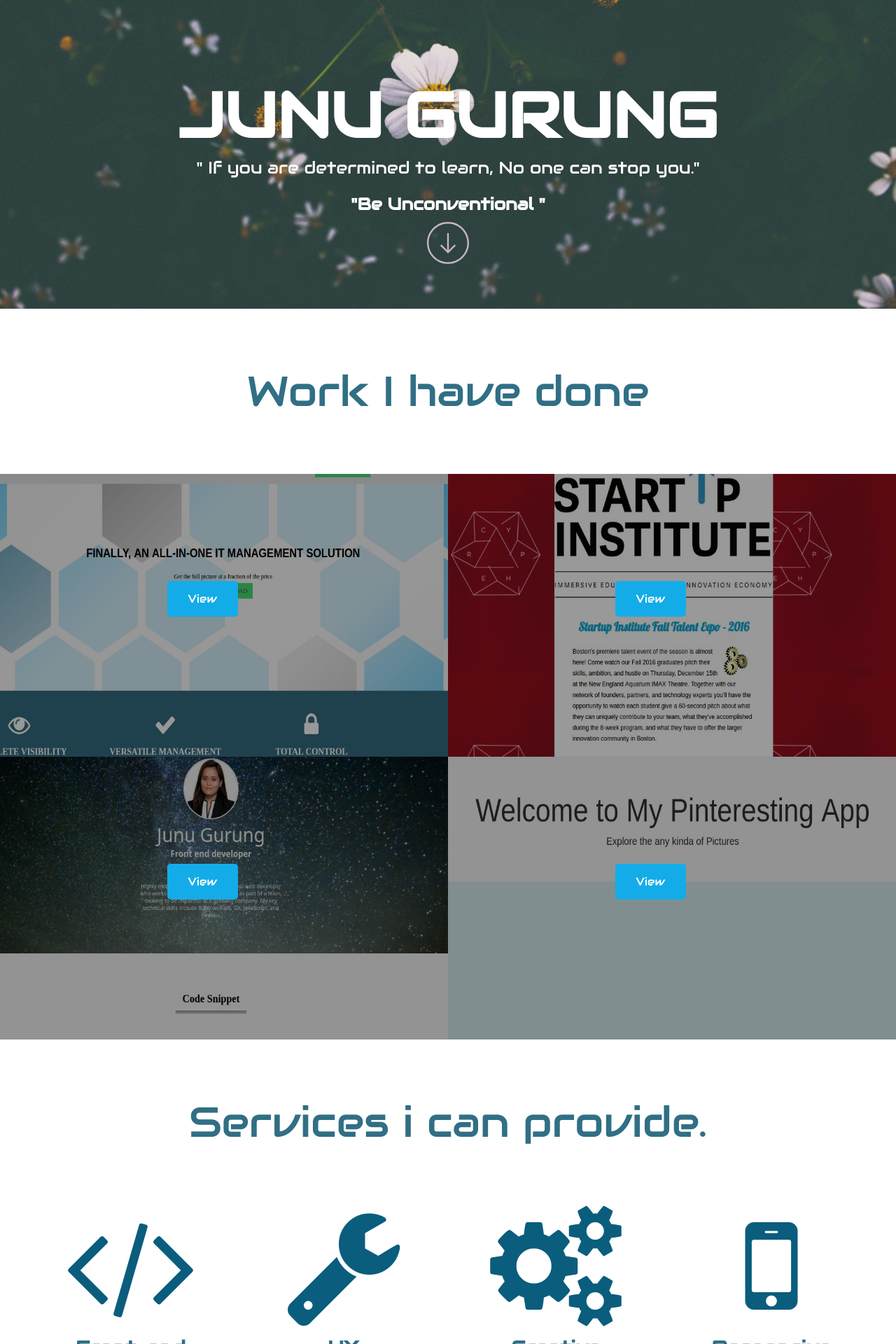
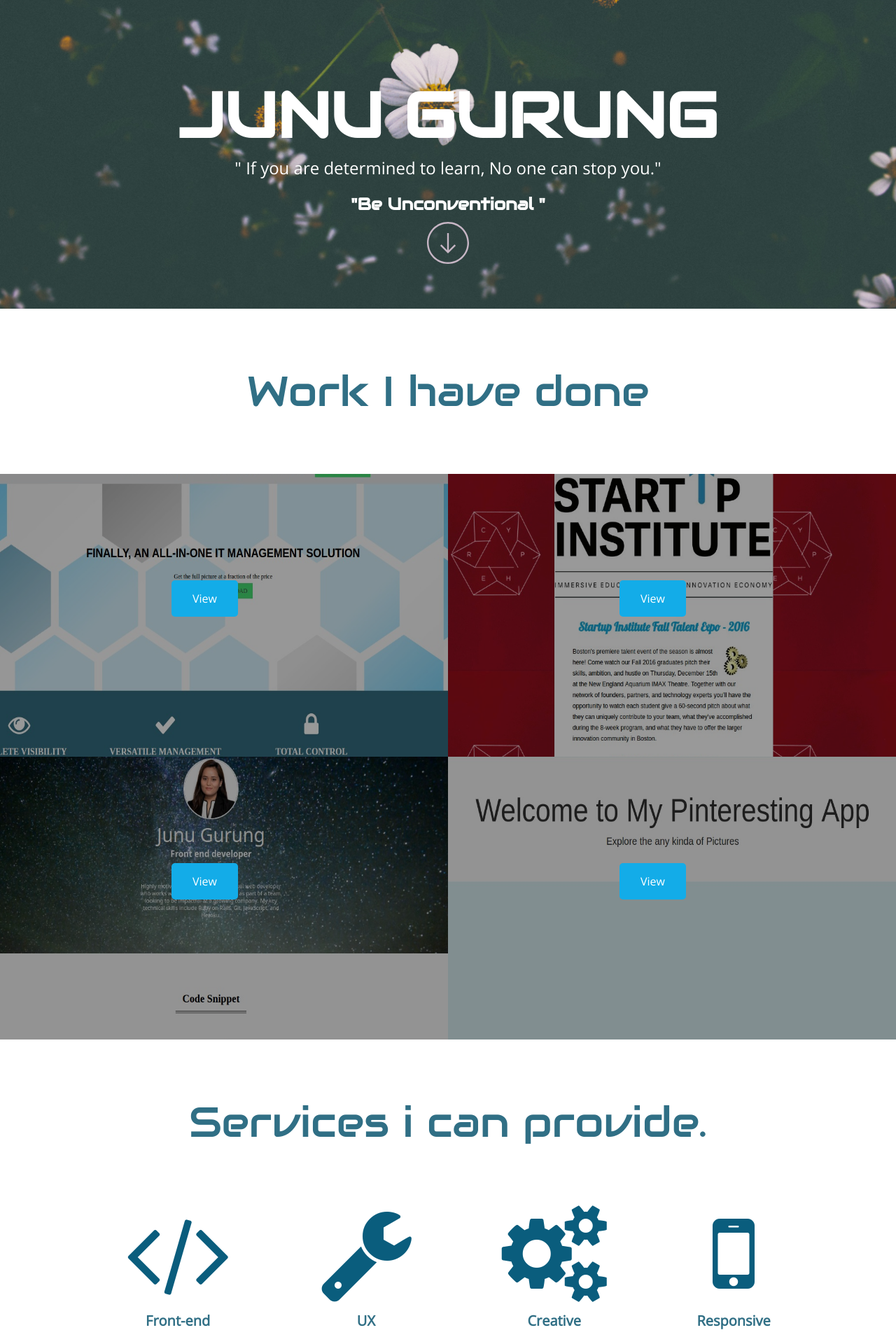
Before and after one commit to JunuGurung/PORTFOLIO, a PHP site: page / in a window 1280 px wide. Shown: the part 200-2120 px from the top of the page at 70% size. Run offline with PHP 8.4, Linux system fonts and the light colour scheme; some libraries are stand-ins or nearby versions.

Commit message:
about me texture and css modified

```diff
--- a/css/master.css
+++ b/css/master.css
@@ -84,6 +84,13 @@ nav.small{
   font-size: 28px;
   margin-top: 20px;
 }
+.sub-2last{
+  font-family: 'Open Sans', sans-serif;
+  font-size: 24px;
+  margin-top: 20px;
+}
+
+
 .sub-last{
   font-family: 'Audiowide', cursive;
   font-size: 24px;
@@ -148,7 +155,7 @@ nav.small{
     text-decoration: none;
     border: none;
     padding: 15px 30px;
-    font-family: 'Audiowide', cursive;
+    font-family: 'Open Sans', sans-serif;
     border-radius: 5px;
 }
 
@@ -196,26 +203,28 @@ nav.small{
   padding-bottom: 55px;
   font-size: 35px;
 
+
+}
+.aw-font{
+  color: #0A5D7D;
+  padding: 60px;
 }
 /*.anim{
   animation: flipInY 5s;
 }*/
 h6{
-  font-size: 27px;
-  font-family: 'Audiowide', cursive;
+  font-size: 20px;
+  font-family: 'Open Sans', sans-serif;
   color: #306F85;
   padding-top: 16px;
 }
-.craftship{
+/*.craftship{
   font-family: 'Audiowide', cursive;
   color: #0A5D7D;
 
-}
+}*/
 
-.aw-font{
-  color: #0A5D7D;
-  padding: 60px;
-}
+
 .about{
   width: 100%;
   color: #0A5D7D;
@@ -259,6 +268,9 @@ h6{
   color: white;
   font-size: 50px;
   font-family: 'Audiowide', cursive;
+}
+.email{
+  font-family: 'Open Sans', sans-serif;
 }
 .contact-me{
   padding: 60px;
--- a/index.html
+++ b/index.html
@@ -48,7 +48,7 @@
         <div class="about-junu">
             <h2 class="sub"> Web developer</h2>
             <h1 class="admin clearfix">JUNU GURUNG</h1>
-            <span class="sub-last">" If you are determined to learn, No one can stop you."</span>
+            <span class="sub-2last">" If you are determined to learn, No one can stop you."</span>
             <h3 class="sub-last">"Be Unconventional "</h3>
             <a href="#mywork"><img class="arrow" src="images/downArrow.svg"></a>
         </div>
@@ -93,10 +93,10 @@
     <div class="service-container clearfix">
         <div class="service-img">
            <!--  <h1 class="craftship">#Craftship</h1> -->
-            <i class="aw-font fa fa-code fa-5x" ><h6>Front-end</h6></i>
-            <i class="aw-font fa fa-wrench  fa-5x" aria-hidden="true"><h6>UX</h6></i>
-            <i class="aw-font fa fa-cogs fa-5x" aria-hidden="true"><h6>Creative</h6></i>
-            <i class="aw-font fa fa-mobile fa-5x" aria-hidden="true"><h6>Responsive</h6></i>
+            <i class="aw-font fa fa-code fa-4x" ><h6>Front-end</h6></i>
+            <i class="aw-font fa fa-wrench  fa-4x" aria-hidden="true"><h6>UX</h6></i>
+            <i class="aw-font fa fa-cogs fa-4x" aria-hidden="true"><h6>Creative</h6></i>
+            <i class="aw-font fa fa-mobile fa-4x" aria-hidden="true"><h6>Responsive</h6></i>
         </div>
     </div>
 
```
